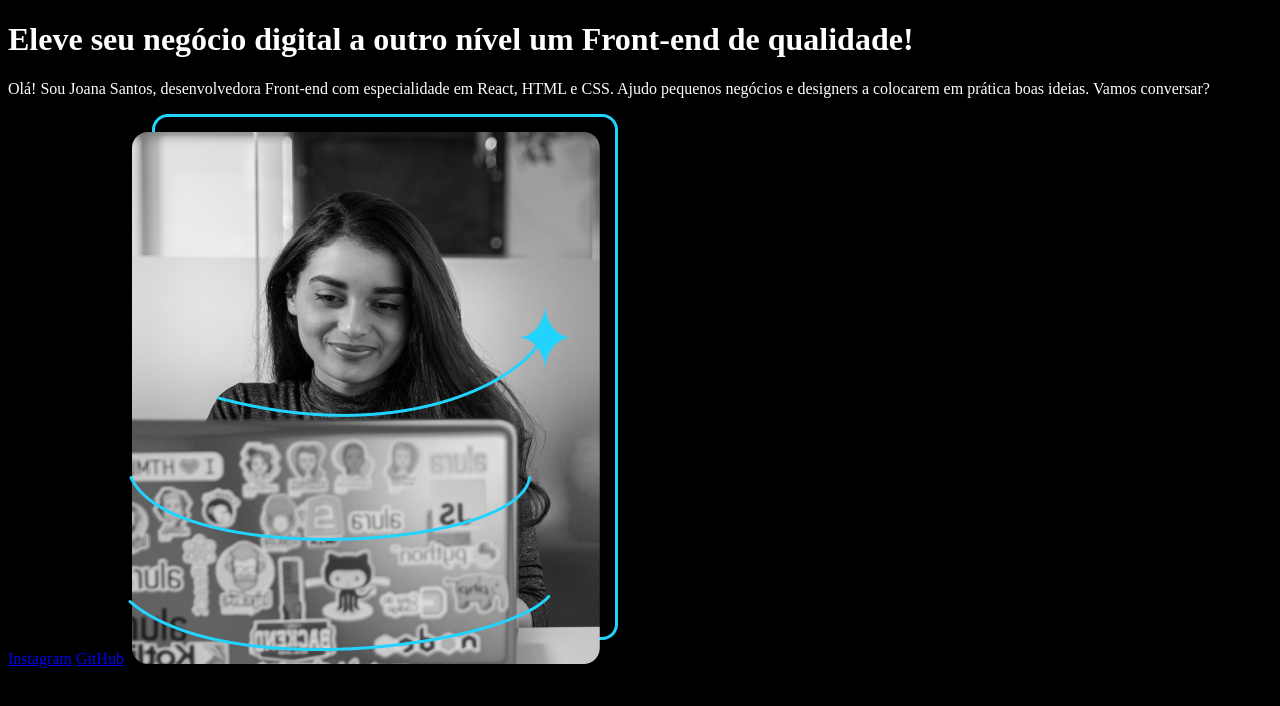
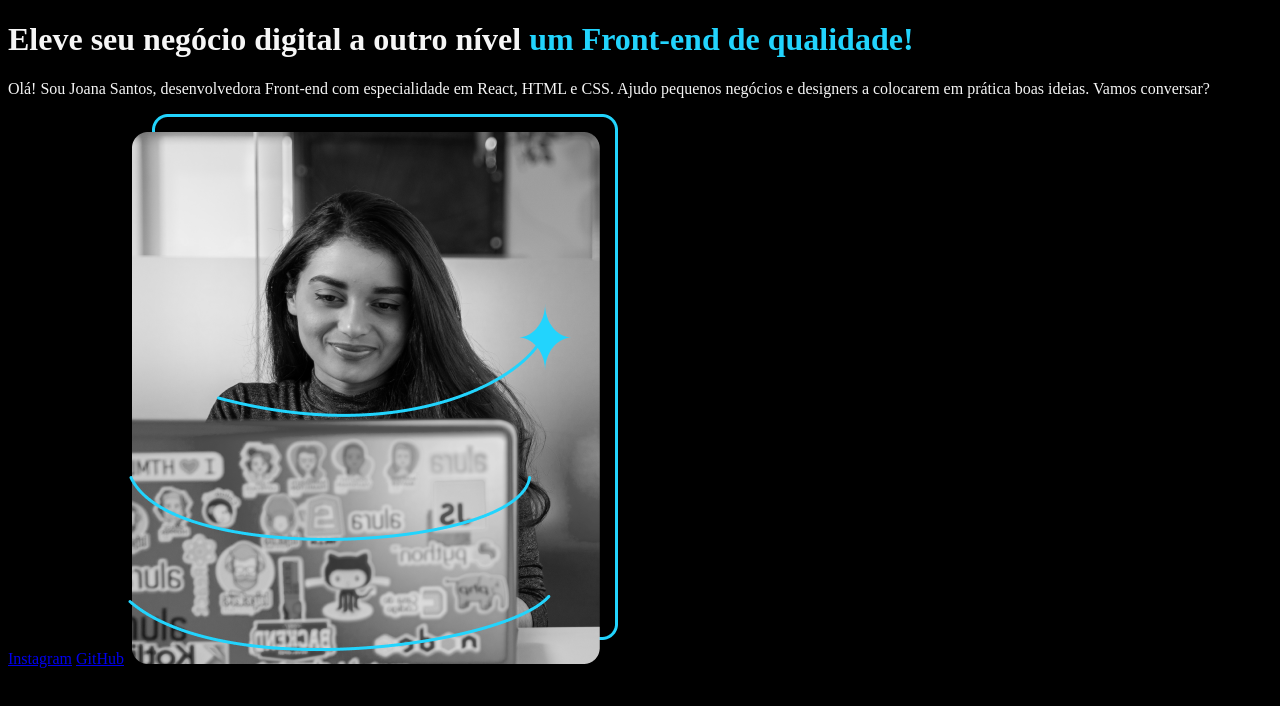
Before and after one commit to pedromarts/html-e-css-do-zero, a plain HTML site: page index.html in a window 1280 px wide. Drawn offline with Linux system fonts and the light colour scheme.

Commit message:
finalizando a primeira parte do curso

```diff
--- a/style.css
+++ b/style.css
@@ -1,4 +1,8 @@
 body {
     background-color: black;
-    color: white;
+    color: #F6F6F6;
+
 }
+strong{
+    color: #22D4FD
+}
```
